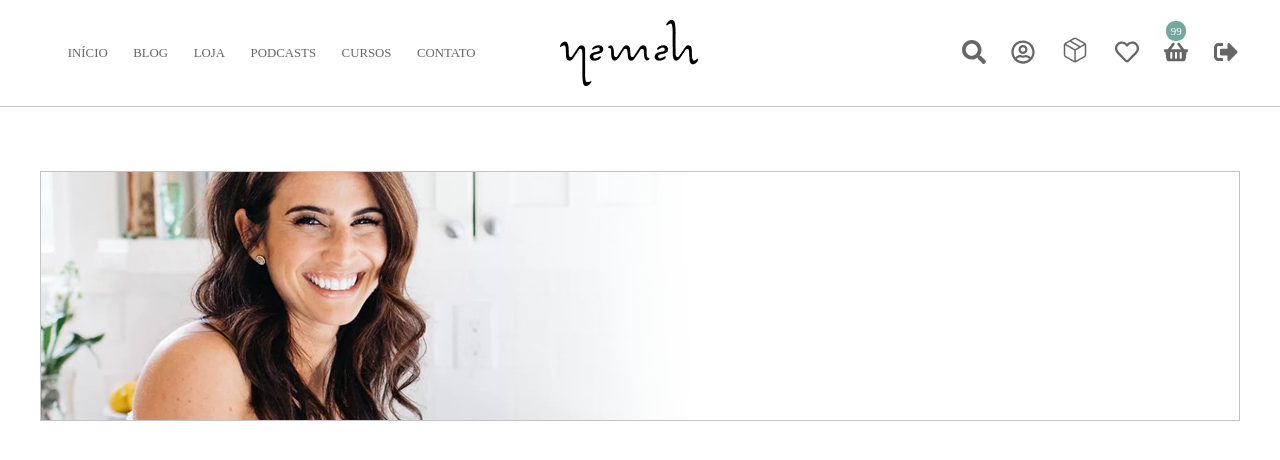
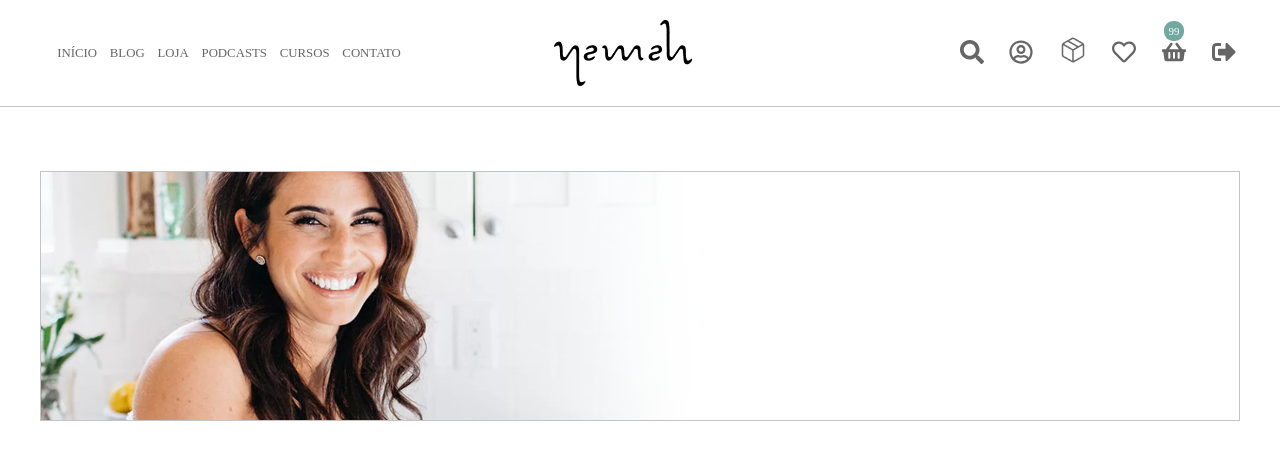
Before and after one commit to dmmaia/the-big-bang-shop-test, a React (Create React App) app: page / in a window 1280 px wide. Shown: the top 460 px of the page. Built offline with nearby package versions, Linux system fonts and the light colour scheme.

Commit message:
Header responsivity implementation

```diff
--- a/src/components/Header/styles.css
+++ b/src/components/Header/styles.css
@@ -8,6 +8,7 @@
 }
 .logo-image {
     padding-right: 12vw;
+    padding-left: 5vw;
 }
 
 @media(max-width: 850px){
@@ -40,7 +41,7 @@
         padding-bottom: 10px;
         padding-top: 10px;
         font-size: 1vw;
-        margin-left: 2vw;
+        margin-left: 1vw;
     }
     .header-menu li:hover{
         color: black;
```
